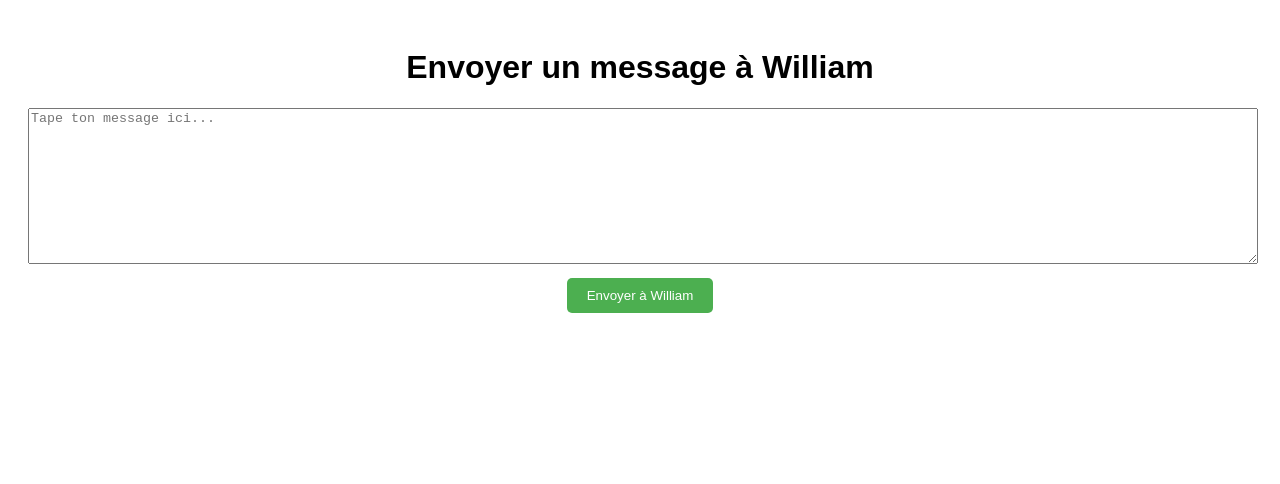
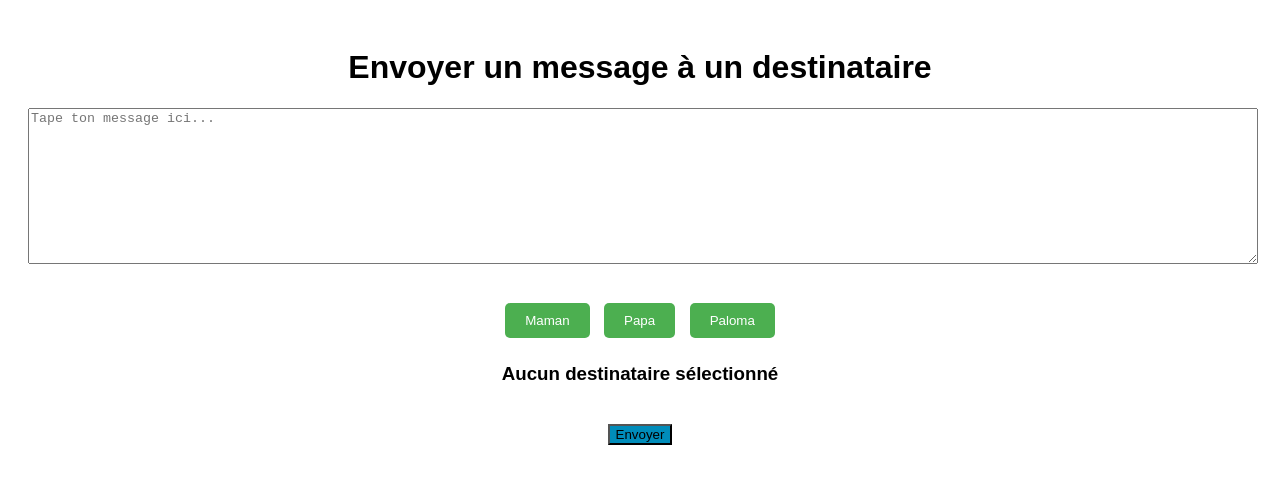
Before and after one commit to viernoi86/envoyer-message-william, a plain HTML site: page index.html in a window 1280 px wide. Drawn offline with Linux system fonts and the light colour scheme.

Commit message:
Update index.html

```diff
--- a/index.html
+++ b/index.html
@@ -3,7 +3,7 @@
 <head>
   <meta charset="UTF-8">
   <meta name="viewport" content="width=device-width, initial-scale=1.0">
-  <title>Envoyer à William</title>
+  <title>Envoyer un message à un destinataire</title>
   <style>
     body {
       font-family: Arial, sans-serif;
@@ -15,7 +15,11 @@
       height: 150px;
       margin-bottom: 10px;
     }
-    button {
+    .buttons {
+      margin-top: 20px;
+    }
+    .buttons button {
+      margin: 5px;
       padding: 10px 20px;
       background-color: #4CAF50;
       color: white;
@@ -23,20 +27,70 @@
       border-radius: 5px;
       cursor: pointer;
     }
-    button:hover {
+    .buttons button:hover {
       background-color: #45a049;
+    }
+    button#envoyer {
+      margin-top: 20px;
+      background-color: #008CBA;
+    }
+    button#envoyer:hover {
+      background-color: #005F8C;
+    }
+    #destinataire-info {
+      margin-top: 20px;
+    }
+    #destinataire-image {
+      width: 100px;
+      height: 100px;
+      border-radius: 50%;
+      object-fit: cover;
+      margin-top: 10px;
     }
   </style>
 </head>
 <body>
-  <h1>Envoyer un message à William</h1>
+  <h1>Envoyer un message à un destinataire</h1>
   <textarea id="message" placeholder="Tape ton message ici..."></textarea>
-  <br>
-  <button onclick="envoyerMessage()">Envoyer à William</button>
+
+  <div class="buttons">
+    <button onclick="selectionnerDestinataire('Maman', 'https://discord.com/api/webhooks/1365373680225488926/MCbBTyzOk2WymcFlD7xxnLsWex38beWIlIJhJull2aywZ01GtxAOP_rtB3lbPHCMPkaH', 'https://via.placeholder.com/100?text=Maman')">Maman</button>
+    <button onclick="selectionnerDestinataire('Papa', 'https://discord.com/api/webhooks/1365367502586122330/tznyZlteXzlC7r4APfy2cIM8eGkFVa810u2WDuswUQp6hNRyf58sh1-BXopRFS3DY7PG', 'https://via.placeholder.com/100?text=Papa')">Papa</button>
+    <button onclick="selectionnerDestinataire('Paloma', 'https://discord.com/api/webhooks/1365373655688806440/Q5EvTL4ksguY5BFG9YM6qyp2THTK0vy0J7oFctZ95BPI3tyNcimE-1frLZbx9tfjZ1oJ', 'https://via.placeholder.com/100?text=Paloma')">Paloma</button>
+  </div>
+
+  <div id="destinataire-info">
+    <h3 id="destinataire-nom">Aucun destinataire sélectionné</h3>
+    <img id="destinataire-image" src="" alt="" style="display:none;">
+  </div>
+
+  <button id="envoyer" onclick="envoyerMessage()">Envoyer</button>
 
   <script>
+    let destinataireSelectionne = null;
+    let webhookSelectionne = null;
+
+    function selectionnerDestinataire(nom, webhook, image) {
+      destinataireSelectionne = nom;
+      webhookSelectionne = webhook;
+
+      // Mettre à jour le nom et l'image du destinataire
+      document.getElementById("destinataire-nom").innerText = "Destinataire : " + nom;
+      const imageElement = document.getElementById("destinataire-image");
+      imageElement.src = image;
+      imageElement.style.display = "block";
+
+      alert("Destinataire sélectionné : " + nom);
+    }
+
     function envoyerMessage() {
       const message = document.getElementById("message").value;
+
+      // Vérifier si un destinataire est sélectionné
+      if (!destinataireSelectionne || !webhookSelectionne) {
+        alert("Veuillez sélectionner un destinataire avant d'envoyer !");
+        return;
+      }
 
       // Vérifier si le message n'est pas vide
       if (message.trim() === "") {
@@ -44,8 +98,8 @@
         return;
       }
 
-      // Envoyer le message au webhook Discord
-      fetch("https://discord.com/api/webhooks/1365367502586122330/tznyZlteXzlC7r4APfy2cIM8eGkFVa810u2WDuswUQp6hNRyf58sh1-BXopRFS3DY7PG", {
+      // Envoyer le message au webhook du destinataire
+      fetch(webhookSelectionne, {
         method: "POST",
         headers: {
           "Content-Type": "application/json"
@@ -55,7 +109,7 @@
         })
       }).then(response => {
         if (response.ok) {
-          alert("Message envoyé à William !");
+          alert("Message envoyé à " + destinataireSelectionne + " !");
         } else {
           alert("Erreur lors de l'envoi du message.");
         }
```
